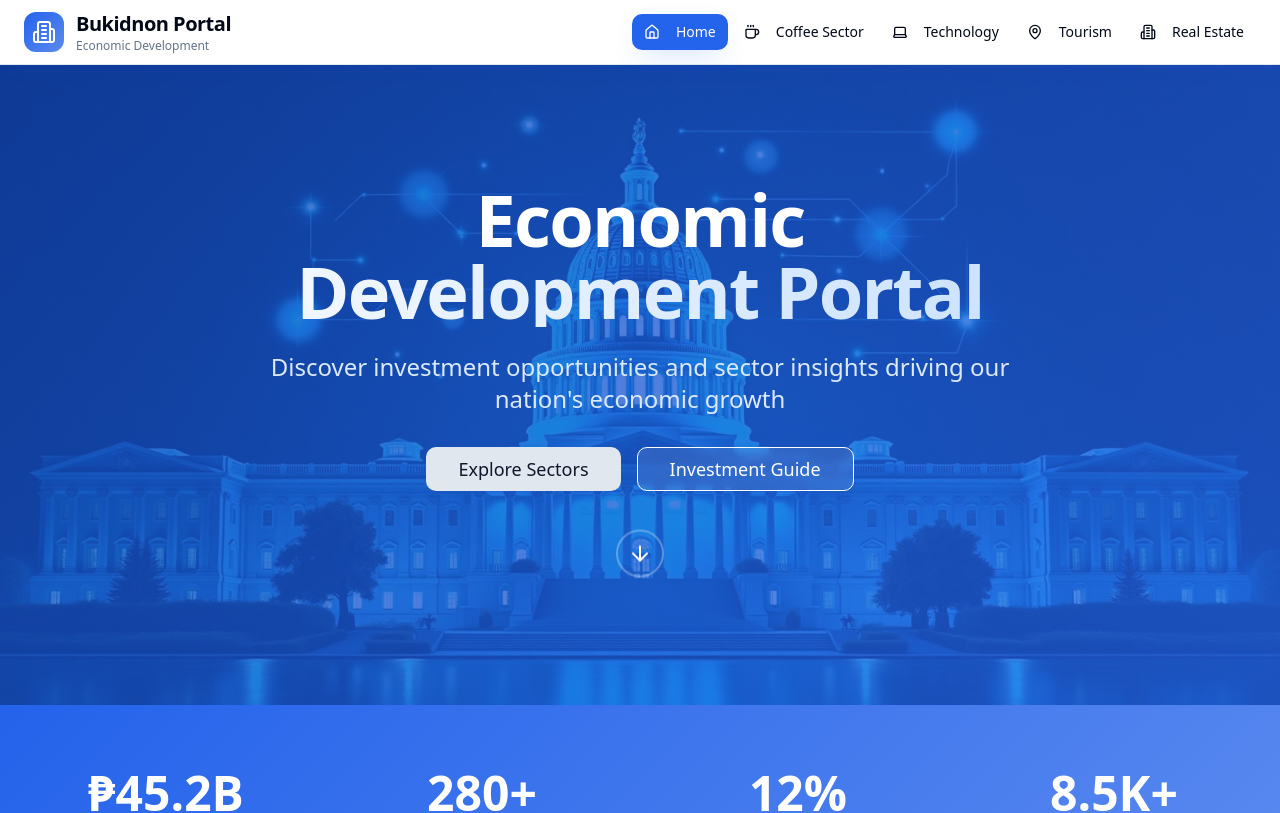
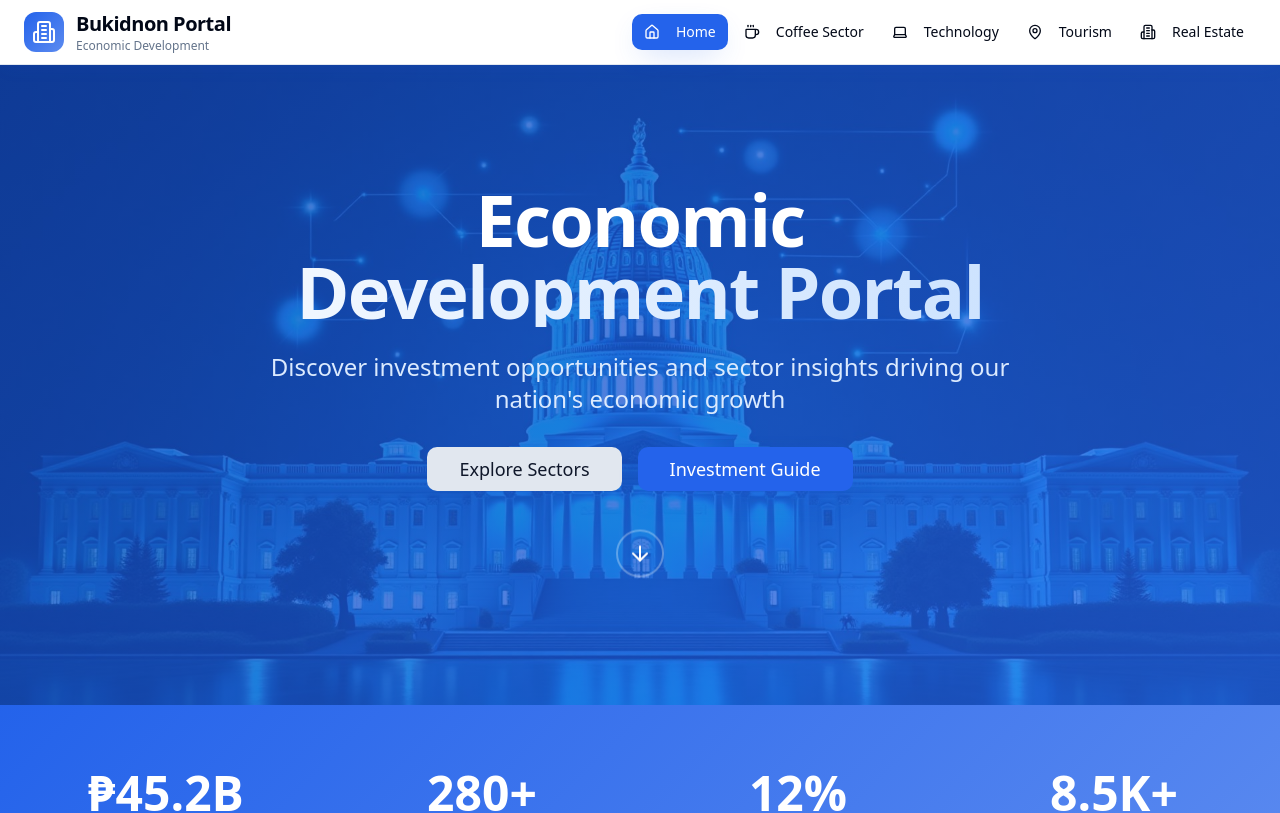
Before and after one commit to wchesedh/sector-showcase-static, a React (Vite) app: page / in a window 1280 px wide. Shown: the top 813 px of the page. Built offline with nearby package versions, Linux system fonts and the light colour scheme.

Commit message:
Fix button visibility issue

```diff
--- a/src/components/HeroSection.tsx
+++ b/src/components/HeroSection.tsx
@@ -37,8 +37,8 @@ const HeroSection = () => {
           </Button>
           <Button
             size="lg"
-            variant="outline"
-            className="text-lg px-8 py-4 border-white text-white bg-white/10 hover:bg-white hover:text-primary backdrop-blur-sm"
+            variant="default"
+            className="text-lg px-8 py-4"
           >
             Investment Guide
           </Button>
```
